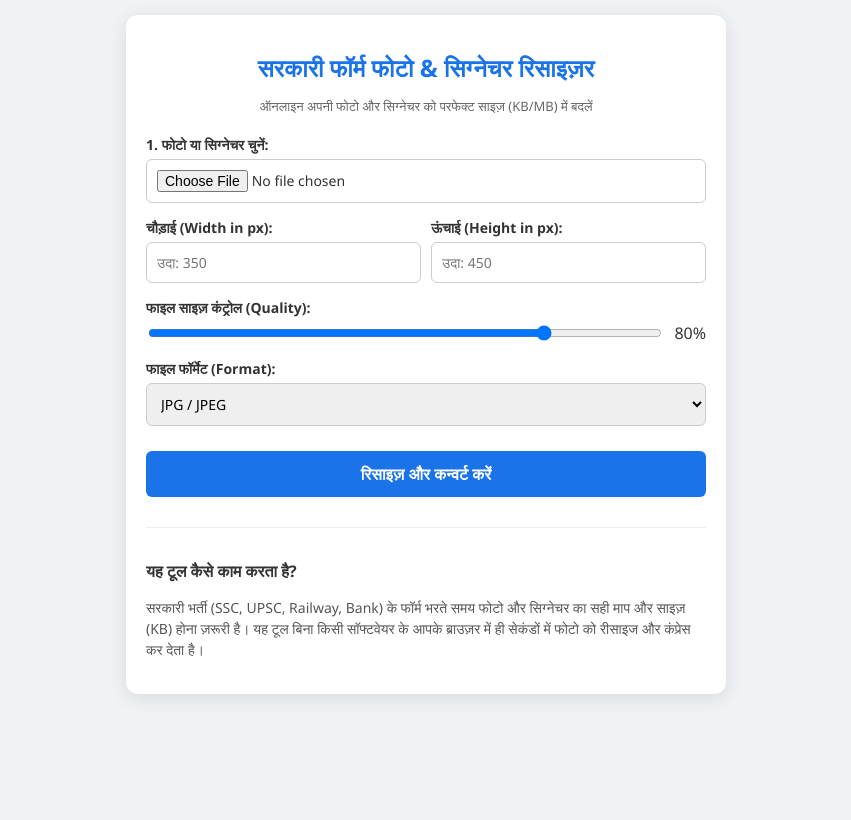
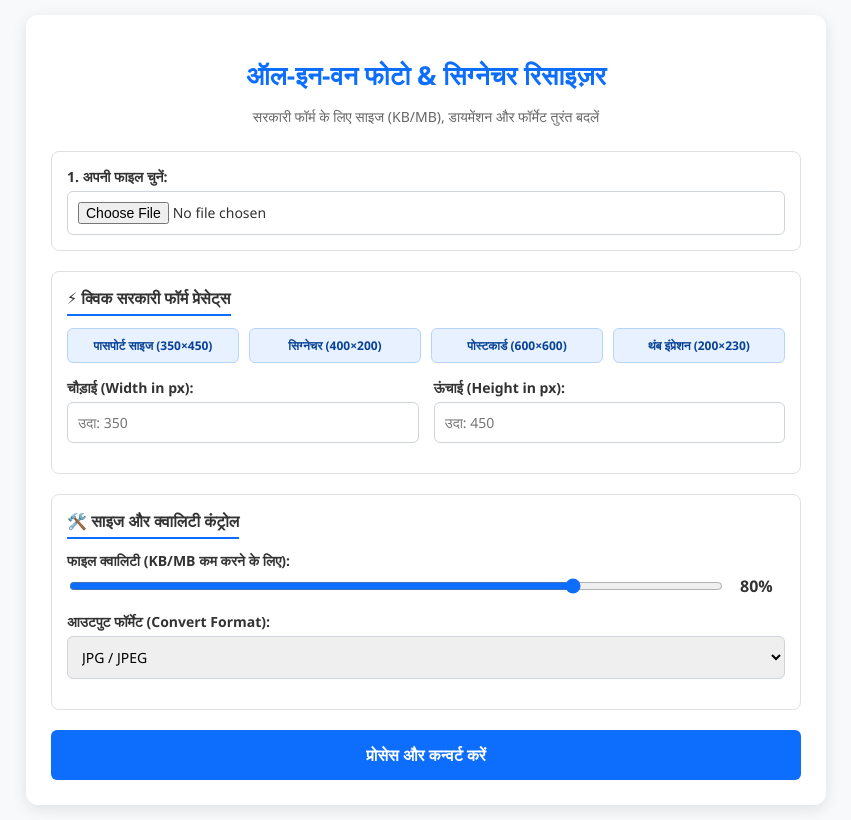
Before and after one commit to deepakmeena1019-debug/INDIA-SMART-HUB, a plain HTML site: page index.html in a window 1280 px wide. Shown: the whole page, without its empty margins (214-1065 px from the left). Drawn offline with nearby package versions, Linux system fonts and the light colour scheme.

Commit message:
Revise HTML structure and improve styling
Updated the title, meta description, and keywords for better clarity and SEO. Enhanced the layout and styling of the HTML elements for improved user experience.

```diff
--- a/index.html
+++ b/index.html
@@ -3,46 +3,67 @@
 <head>
     <meta charset="UTF-8">
     <meta name="viewport" content="width=device-width, initial-scale=1.0">
-    <title>सरकारी फॉर्म फोटो और सिग्नेचर रिसाइज़र - ऑनलाइन टूल</title>
-    <meta name="description" content="सरकारी नौकरी के फॉर्म के लिए अपनी फोटो और सिग्नेचर का साइज़ (KB/MB), चौड़ाई और ऊँचाई तुरंत सेट करें। JPG और PDF में कन्वर्ट करें।">
-    <meta name="keywords" content="Photo Resizer, Signature Resizer, Government Form Photo Maker, Online Image Converter, सरकारी फॉर्म फोटो रिसाइज़र">
+    <title>ऑनलाइन फोटो और सिग्नेचर रिसाइज़र - कन्वर्ट और कंप्रेस टूल</title>
+    <meta name="description" content="सरकारी फॉर्म के लिए अपनी फोटो और सिग्नेचर का साइज (KB/MB) कम करें, रिसाइज करें और JPG, PNG, WEBP या PDF में बदलें।">
     <script src="https://cdnjs.cloudflare.com/ajax/libs/jspdf/2.5.1/jspdf.umd.min.js"></script>
     <style>
         * { box-sizing: border-box; font-family: 'Segoe UI', Tahoma, Geneva, Verdana, sans-serif; }
-        body { background-color: #f0f2f5; margin: 0; padding: 15px; color: #333; }
-        .container { max-width: 600px; margin: auto; background: white; padding: 20px; border-radius: 12px; box-shadow: 0 4px 20px rgba(0,0,0,0.1); }
-        h1 { text-align: center; color: #1a73e8; margin-bottom: 5px; font-size: 24px; }
-        p.subtitle { text-align: center; color: #666; font-size: 13px; margin-bottom: 20px; }
+        body { background-color: #f8f9fa; margin: 0; padding: 15px; color: #333; }
+        .main-container { max-width: 800px; margin: auto; background: white; padding: 25px; border-radius: 12px; box-shadow: 0 4px 15px rgba(0,0,0,0.1); }
+        h1 { text-align: center; color: #0d6efd; margin-bottom: 5px; font-size: 26px; }
+        p.subtitle { text-align: center; color: #666; font-size: 14px; margin-bottom: 25px; }
+
+        .section-box { border: 1px solid #e0e0e0; padding: 15px; border-radius: 8px; margin-bottom: 20px; background: #fff; }
+        .section-title { font-weight: bold; color: #333; margin-bottom: 12px; font-size: 16px; border-bottom: 2px solid #0d6efd; padding-bottom: 5px; display: inline-block; }
+
         .form-group { margin-bottom: 15px; }
-        label { font-weight: bold; display: block; margin-bottom: 5px; font-size: 14px; }
-        input[type="file"], input[type="number"], select { width: 100%; padding: 10px; border: 1px solid #ccc; border-radius: 6px; font-size: 14px; }
-        .row { display: flex; gap: 10px; }
-        .row .form-group { flex: 1; }
-        .slider-container { display: flex; align-items: center; gap: 10px; }
-        input[type="range"] { flex: 1; }
-        button { width: 100%; padding: 12px; background-color: #1a73e8; color: white; border: none; border-radius: 6px; font-size: 16px; font-weight: bold; cursor: pointer; transition: 0.3s; margin-top: 10px; }
-        button:hover { background-color: #1557b0; }
-        .preview-box { text-align: center; margin-top: 20px; padding: 15px; border: 2px dashed #bbb; border-radius: 8px; display: none; }
-        .preview-box img { max-width: 100%; max-height: 200px; border: 1px solid #ddd; margin-bottom: 10px; }
-        .file-info { font-size: 14px; color: #d93025; font-weight: bold; margin-bottom: 15px; }
-        .btn-download { background-color: #34a853; text-decoration: none; display: inline-block; padding: 10px 25px; color: white; border-radius: 6px; font-weight: bold; }
-        .btn-download:hover { background-color: #2e7d32; }
-        .seo-section { margin-top: 30px; padding-top: 15px; border-top: 1px solid #eee; font-size: 14px; color: #555; line-height: 1.5; }
-        .seo-section h3 { color: #333; font-size: 16px; margin-bottom: 5px; }
+        label { font-weight: 600; display: block; margin-bottom: 5px; font-size: 14px; }
+        input[type="file"], input[type="number"], select { width: 100%; padding: 10px; border: 1px solid #ced4da; border-radius: 6px; font-size: 14px; }
+
+        .grid-row { display: grid; grid-template-columns: 1fr 1fr; gap: 15px; }
+
+        /* Buttons & Presets */
+        .btn-grid { display: grid; grid-template-columns: repeat(auto-fit, minmax(140px, 1fr)); gap: 10px; margin-bottom: 15px; }
+        .preset-btn { background-color: #e7f1ff; color: #084298; border: 1px solid #b6d4fe; padding: 8px; border-radius: 6px; font-size: 12px; font-weight: 600; cursor: pointer; transition: 0.2s; }
+        .preset-btn:hover { background-color: #cfe2ff; }
+
+        .action-btn { width: 100%; padding: 14px; background-color: #0d6efd; color: white; border: none; border-radius: 6px; font-size: 16px; font-weight: bold; cursor: pointer; transition: 0.2s; }
+        .action-btn:hover { background-color: #0b5ed7; }
+
+        .slider-container { display: flex; align-items: center; gap: 15px; }
+        input[type="range"] { flex: 1; accent-color: #0d6efd; }
+
+        /* Preview Section */
+        .preview-area { text-align: center; margin-top: 25px; padding: 20px; border: 2px dashed #0d6efd; border-radius: 8px; display: none; background-color: #f0f7ff; }
+        .preview-area img { max-width: 100%; max-height: 250px; border-radius: 4px; box-shadow: 0 2px 8px rgba(0,0,0,0.1); margin-bottom: 15px; }
+        .file-meta { font-size: 16px; font-weight: bold; color: #198754; margin-bottom: 15px; }
+        .download-btn { background-color: #198754; color: white; padding: 12px 30px; border-radius: 6px; text-decoration: none; font-weight: bold; display: inline-block; }
+        .download-btn:hover { background-color: #157347; }
     </style>
 </head>
 <body>
 
-<div class="container">
-    <h1>सरकारी फॉर्म फोटो & सिग्नेचर रिसाइज़र</h1>
-    <p class="subtitle">ऑनलाइन अपनी फोटो और सिग्नेचर को परफेक्ट साइज़ (KB/MB) में बदलें</p>
+<div class="main-container">
+    <h1>ऑल-इन-वन फोटो & सिग्नेचर रिसाइज़र</h1>
+    <p class="subtitle">सरकारी फॉर्म के लिए साइज (KB/MB), डायमेंशन और फॉर्मेट तुरंत बदलें</p>
 
-    <div class="form-group">
-        <label>1. फोटो या सिग्नेचर चुनें:</label>
+    <!-- Step 1: Upload -->
+    <div class="section-box">
+        <label>1. अपनी फाइल चुनें:</label>
         <input type="file" id="uploadInput" accept="image/*">
     </div>
 
-    <div class="row">
+    <!-- Step 2: Quick Presets -->
+    <div class="section-box">
+        <span class="section-title">⚡ क्विक सरकारी फॉर्म प्रेसेट्स</span>
+        <div class="btn-grid">
+            <button class="preset-btn" onclick="setDimensions(350, 450)">पासपोर्ट साइज (350×450)</button>
+            <button class="preset-btn" onclick="setDimensions(400, 200)">सिग्नेचर (400×200)</button>
+            <button class="preset-btn" onclick="setDimensions(600, 600)">पोस्टकार्ड (600×600)</button>
+            <button class="preset-btn" onclick="setDimensions(200, 230)">थंब इंप्रेशन (200×230)</button>
+        </div>
+
+        <div class="grid-row">
             <div class="form-group">
                 <label>चौड़ाई (Width in px):</label>
                 <input type="number" id="imgWidth" placeholder="उदा: 350">
@@ -52,36 +73,39 @@
                 <input type="number" id="imgHeight" placeholder="उदा: 450">
             </div>
         </div>
+    </div>
 
+    <!-- Step 3: Compression & Format -->
+    <div class="section-box">
+        <span class="section-title">🛠️ साइज और क्वालिटी कंट्रोल</span>
         <div class="form-group">
-        <label>फाइल साइज़ कंट्रोल (Quality):</label>
+            <label>फाइल क्वालिटी (KB/MB कम करने के लिए):</label>
             <div class="slider-container">
                 <input type="range" id="qualitySlider" min="0.1" max="1" step="0.05" value="0.8">
-            <span id="qualityVal">80%</span>
+                <span id="qualityVal" style="font-weight:bold; min-width: 45px;">80%</span>
             </div>
         </div>
 
         <div class="form-group">
-        <label>फाइल फॉर्मेट (Format):</label>
+            <label>आउटपुट फॉर्मेट (Convert Format):</label>
             <select id="formatSelect">
                 <option value="jpeg">JPG / JPEG</option>
                 <option value="png">PNG</option>
+                <option value="webp">WEBP</option>
                 <option value="pdf">PDF Document</option>
             </select>
         </div>
-
-    <button onclick="processImage()">रिसाइज़ और कन्वर्ट करें</button>
-
-    <div class="preview-box" id="previewBox">
-        <h3>आउटपुट प्रीव्यू</h3>
-        <img id="outputImage" src="" alt="Processed Image">
-        <div class="file-info" id="fileInfo"></div>
-        <button id="downloadBtn" class="btn-download" onclick="downloadFile()">डाउनलोड फाइल</button>
     </div>
 
-    <div class="seo-section">
-        <h3>यह टूल कैसे काम करता है?</h3>
-        <p>सरकारी भर्ती (SSC, UPSC, Railway, Bank) के फॉर्म भरते समय फोटो और सिग्नेचर का सही माप और साइज़ (KB) होना ज़रूरी है। यह टूल बिना किसी सॉफ्टवेयर के आपके ब्राउज़र में ही सेकंडों में फोटो को रीसाइज और कंप्रेस कर देता है।</p>
+    <button class="action-btn" onclick="processImage()">प्रोसेस और कन्वर्ट करें</button>
+
+    <!-- Output Preview -->
+    <div class="preview-area" id="previewArea">
+        <h3>प्रोसेस की गई फाइल</h3>
+        <img id="outputImage" src="" alt="Output">
+        <div class="file-meta" id="fileMeta"></div>
+        <br>
+        <button class="download-btn" onclick="downloadFile()">फाइल डाउनलोड करें</button>
     </div>
 </div>
 
@@ -92,10 +116,16 @@
     let originalImage = new Image();
     let processedDataUrl = '';
     let processedBlob = null;
+    let selectedFormat = 'jpeg';
 
     qualitySlider.addEventListener('input', () => {
         qualityVal.innerText = Math.round(qualitySlider.value * 100) + '%';
     });
+
+    function setDimensions(w, h) {
+        document.getElementById('imgWidth').value = w;
+        document.getElementById('imgHeight').value = h;
+    }
 
     uploadInput.addEventListener('change', (e) => {
         const file = e.target.files[0];
@@ -114,7 +144,7 @@
 
     function processImage() {
         if (!uploadInput.files[0]) {
-            alert('कृपया पहले एक फोटो सेलेक्ट करें!');
+            alert('कृपया पहले कोई फोटो या सिग्नेचर अपलोड करें!');
             return;
         }
 
@@ -124,20 +154,21 @@
         const targetWidth = parseInt(document.getElementById('imgWidth').value) || originalImage.width;
         const targetHeight = parseInt(document.getElementById('imgHeight').value) || originalImage.height;
         const quality = parseFloat(qualitySlider.value);
-        const format = document.getElementById('formatSelect').value;
+        selectedFormat = document.getElementById('formatSelect').value;
 
         canvas.width = targetWidth;
         canvas.height = targetHeight;
 
+        // White background for transparent images
         ctx.fillStyle = "#FFFFFF";
         ctx.fillRect(0, 0, canvas.width, canvas.height);
         ctx.drawImage(originalImage, 0, 0, targetWidth, targetHeight);
 
-        const previewBox = document.getElementById('previewBox');
+        const previewArea = document.getElementById('previewArea');
         const outputImage = document.getElementById('outputImage');
-        const fileInfo = document.getElementById('fileInfo');
+        const fileMeta = document.getElementById('fileMeta');
 
-        if (format === 'pdf') {
+        if (selectedFormat === 'pdf') {
             const { jsPDF } = window.jspdf;
             const imgData = canvas.toDataURL('image/jpeg', quality);
             const pdf = new jsPDF({
@@ -149,27 +180,30 @@
             processedBlob = pdf.output('blob');
             processedDataUrl = URL.createObjectURL(processedBlob);
             outputImage.src = imgData;
-            fileInfo.innerText = `नया साइज़: ${(processedBlob.size / 1024).toFixed(2)} KB`;
+            fileMeta.innerText = `नया साइज: ${(processedBlob.size / 1024).toFixed(2)} KB`;
         } else {
-            const mimeType = format === 'png' ? 'image/png' : 'image/jpeg';
+            const mimeType = `image/${selectedFormat}`;
             processedDataUrl = canvas.toDataURL(mimeType, quality);
+
             fetch(processedDataUrl)
                 .then(res => res.blob())
                 .then(blob => {
                     processedBlob = blob;
                     const sizeInKB = (blob.size / 1024).toFixed(2);
-                    fileInfo.innerText = `नया साइज़: ${sizeInKB} KB (${targetWidth}x${targetHeight} px)`;
+                    fileMeta.innerText = `नया साइज: ${sizeInKB} KB (${targetWidth}×${targetHeight} px) | फॉर्मेट: ${selectedFormat.toUpperCase()}`;
                 });
             outputImage.src = processedDataUrl;
         }
-        previewBox.style.display = 'block';
+
+        previewArea.style.display = 'block';
+        previewArea.scrollIntoView({ behavior: 'smooth' });
     }
 
     function downloadFile() {
-        const format = document.getElementById('formatSelect').value;
+        if (!processedBlob) return;
         const a = document.createElement('a');
         a.href = processedDataUrl;
-        a.download = `govt_form_file.${format === 'pdf' ? 'pdf' : format}`;
+        a.download = `converted_file_${Date.now()}.${selectedFormat === 'pdf' ? 'pdf' : selectedFormat}`;
         document.body.appendChild(a);
         a.click();
         document.body.removeChild(a);
```
Lines whose indentation alone changed are shown as unchanged.
